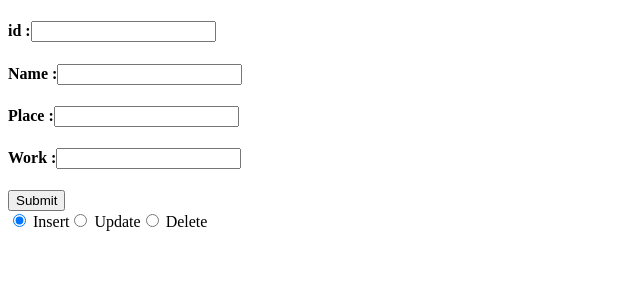
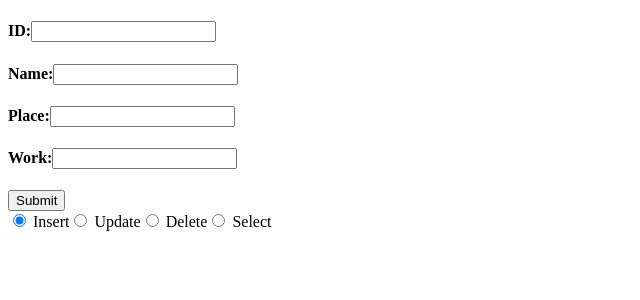
Before and after one commit to codersachin123/myreact, a React (Create React App) app: page / in a window 1280 px wide. Shown: the top 300 px of the page, without its empty margins (0-640 px from the left). Built offline with nearby package versions, Linux system fonts and the light colour scheme.

Commit message:
crud update
thru node js and database

```diff
--- a/src/components/member.js
+++ b/src/components/member.js
@@ -17,6 +17,8 @@ function Member() {
             let url;
             if (operation === 'delete') {
                 url = `http://localhost:3000/delete?id=${id}`;
+            } else if (operation === 'select') {
+                url = `http://localhost:3000/select`;
             } else {
                 url = `http://localhost:3000/${operation}?id=${id}&name=${name}&place=${place}&work=${work}`;
             }
@@ -28,10 +30,16 @@ function Member() {
                     throw new Error(`Error: ${response.status} - ${response.statusText}`);
                 }
 
+                if (operation === 'select') {
+                    const htmlData = await response.text();
+                    setStatusData(htmlData);
+                    setError('');
+                } else {
                     const data = await response.json();
                     console.log(data);
                     setStatusData(data);
                     setError('');
+                }
             } catch (error) {
                 setError(error.message);
                 setStatusData(null);
@@ -44,19 +52,31 @@ function Member() {
     return (
         <div>
             <form onSubmit={handleSubmit}>
-                <h4>id :
+                <h4>
+                    <label>
+                        ID:
                         <input type="text" value={id} onChange={(e) => setId(e.target.value)} />
+                    </label>
                 </h4>
-                <h4>Name :
+                <h4>
+                    <label>
+                        Name:
                         <input type="text" value={name} onChange={(e) => setName(e.target.value)} />
+                    </label>
                 </h4>
-                <h4>Place :
+                <h4>
+                    <label>
+                        Place:
                         <input type="text" value={place} onChange={(e) => setPlace(e.target.value)} />
+                    </label>
                 </h4>
-                <h4>Work :
+                <h4>
+                    <label>
+                        Work:
                         <input type="text" value={work} onChange={(e) => setWork(e.target.value)} />
+                    </label>
                 </h4>
-                <button>Submit</button>
+                <button type="submit">Submit</button>
             </form>
             <div>
                 <label>
@@ -83,9 +103,20 @@ function Member() {
                         onChange={() => setOperation('delete')}
                     /> Delete
                 </label>
+                <label>
+                    <input
+                        type="radio"
+                        value="select"
+                        checked={operation === 'select'}
+                        onChange={() => setOperation('select')}
+                    /> Select
+                </label>
             </div>
             {error && <p style={{ color: 'red' }}>{error}</p>}
-            {statusData && <p style={{ color: 'green' }}>Submission successful!</p>}
+            {statusData && operation !== 'select' && <p style={{ color: 'green' }}>Submission successful!</p>}
+            {statusData && operation === 'select' && (
+                <div dangerouslySetInnerHTML={{ __html: statusData }} />
+            )}
         </div>
     );
 }
```
Lines whose indentation alone changed are shown as unchanged.
